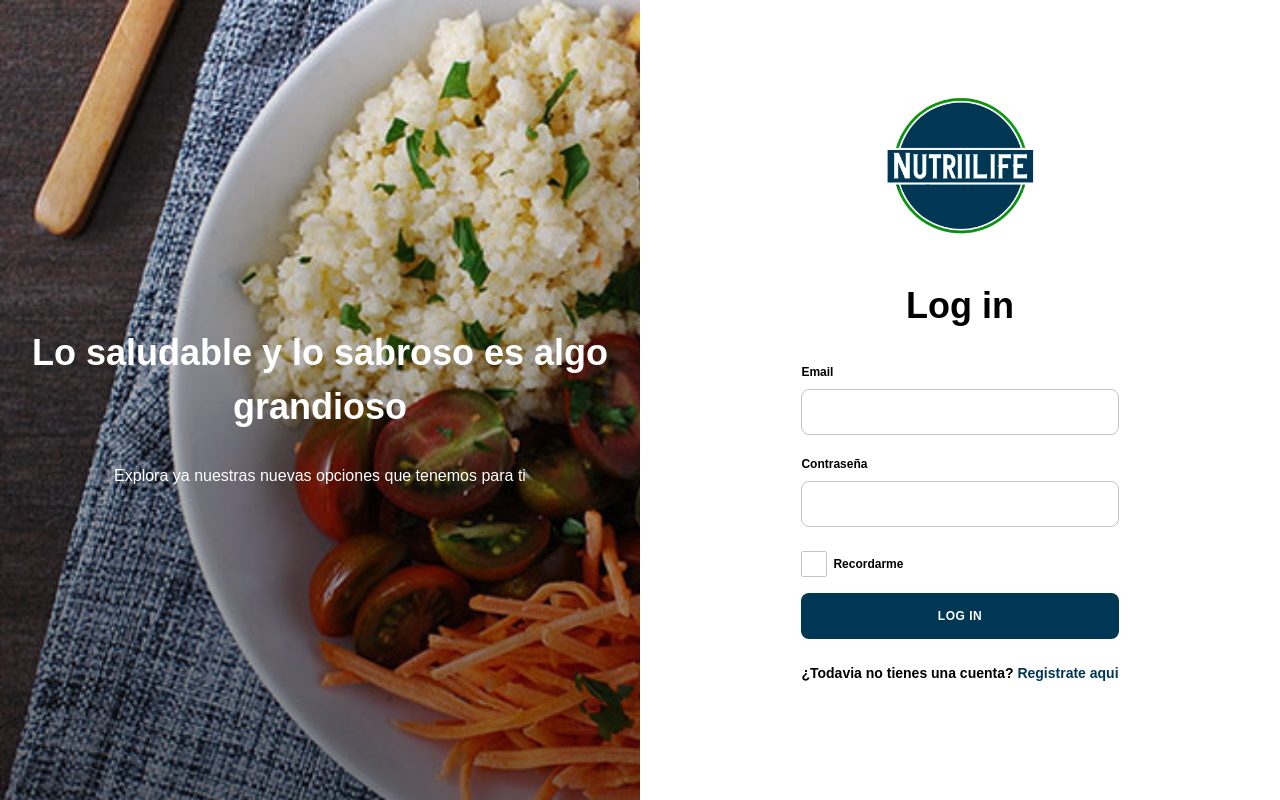
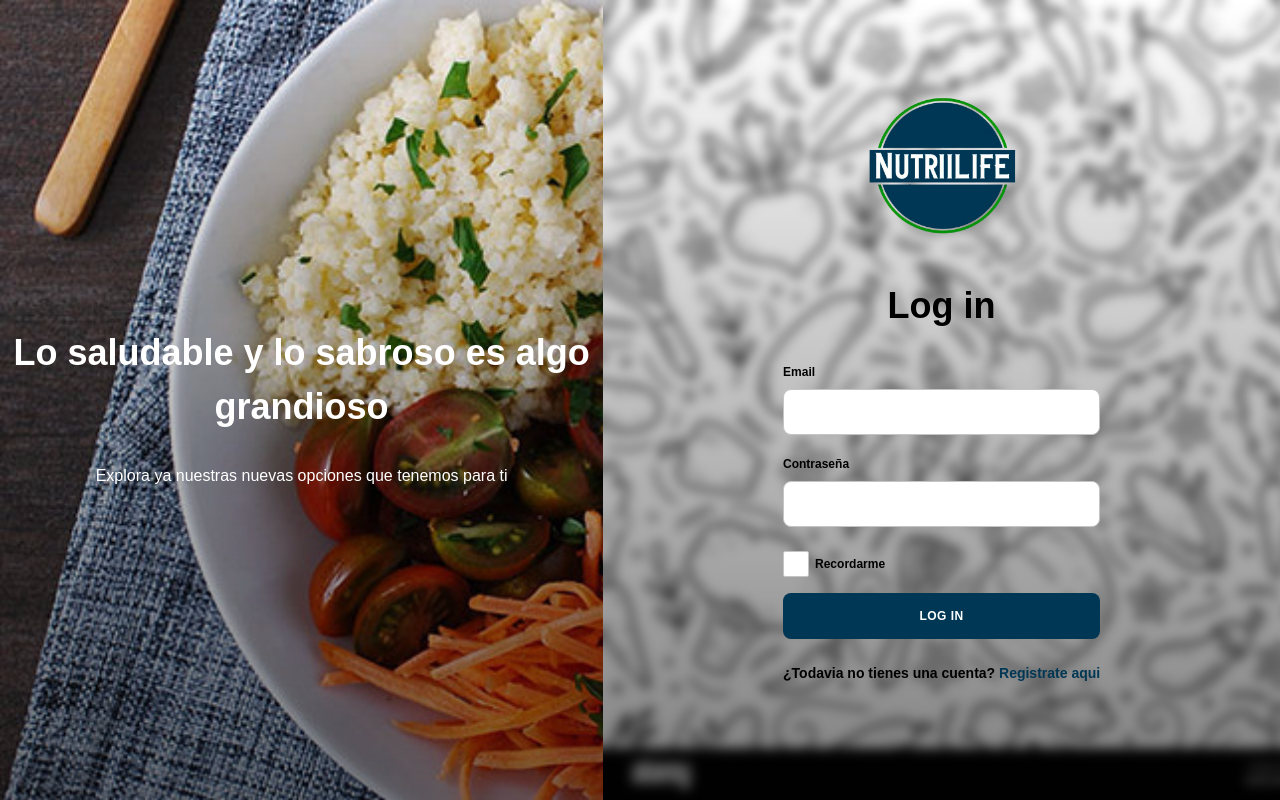
Before and after one commit to Pxnque/Nutriilife, a PHP site: page /login.html in a window 1280 px wide. Run offline with PHP 8.4, Linux system fonts and the light colour scheme.

Commit message:
se agrego la imagen de fondo en el login

```diff
--- a/css/login.css
+++ b/css/login.css
@@ -45,6 +45,9 @@ a:hover{
 .right {
     color: black;
     text-align: center;
+    background: linear-gradient(rgba(0,0,0,0),rgba(0,0,0,0.5)),url('/css/Fondo_Verduras.jpg');
+    background-size: cover;
+    padding: 2.3rem;
     p{
         margin: 1.5rem 0;
         font-size: 0.875rem;
```
Also changed, not shown: css/Fondo_Verduras.jpg (added).
